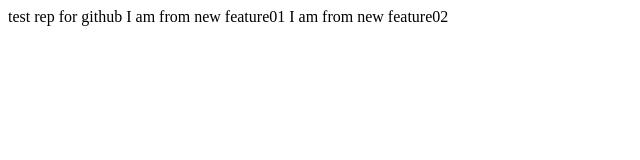
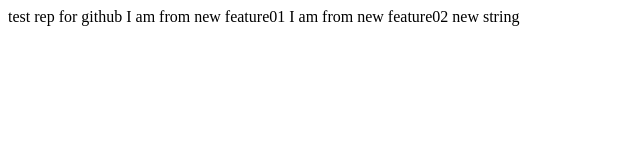
Before and after one commit to allexmor/testrep, a plain HTML site: page index.html in a window 1280 px wide. Shown: the full height of the page, 0-640 px from the left. Drawn offline with Linux system fonts and the light colour scheme.

Commit message:
new line dev2

```diff
--- a/index.html
+++ b/index.html
@@ -12,6 +12,7 @@
     test rep for github
     I am from new feature01
     I am from new feature02
+    new string
 </body>
 
 </html>
```
